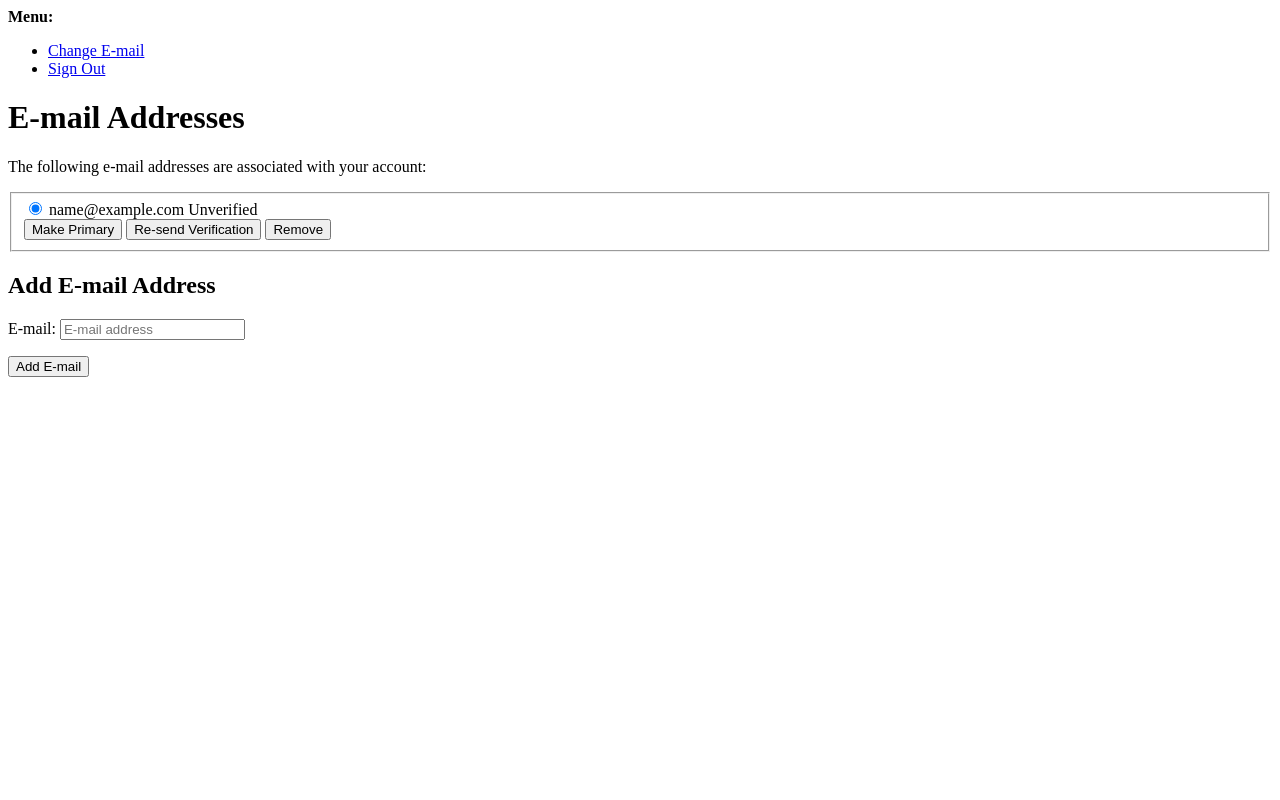
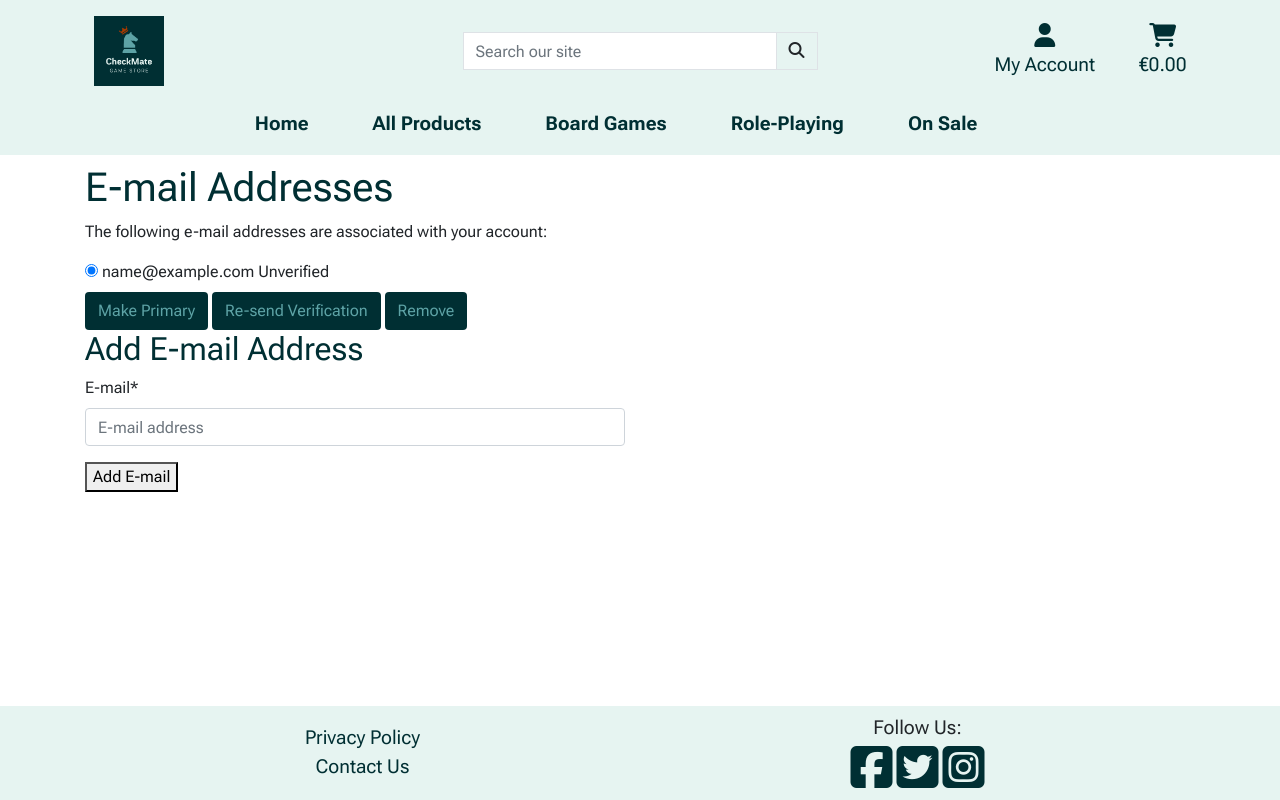
Before and after one commit to MarcelloMuy/ci-ms5-ecommerce-game-store, a Django app: page /accounts/email/ in a window 1280 px wide. Run offline with Django 3.2, Linux system fonts and the light colour scheme; the visitor is signed in with stand-in values (Sample User, id 1); data comes from the database, SQL or seed files in the repository; some libraries are stand-ins or nearby versions.

Commit message:
Update allauth templates

```diff
--- a/static/css/base.css
+++ b/static/css/base.css
@@ -37,6 +37,11 @@ a:hover {
 .btn-dark {
     background-color: #002F33;
     color: #E6F4F1;
+}
+
+.btn-dark-2 {
+    background-color: #002F33;
+    color: #5da3a6;
 }
 
 /* ------------------------------- Navbar */
--- a/templates/allauth/account/account_inactive.html
+++ b/templates/allauth/account/account_inactive.html
@@ -4,8 +4,8 @@
 
 {% block head_title %}{% trans "Account Inactive" %}{% endblock %}
 
-{% block content %}
-<h1>{% trans "Account Inactive" %}</h1>
+{% block inner_content %}
+<h1 class="text-dark">{% trans "Account Inactive" %}</h1>
 
 <p>{% trans "This account is inactive." %}</p>
 {% endblock %}
--- a/templates/allauth/account/base.html
+++ b/templates/allauth/account/base.html
@@ -1,40 +1,15 @@
-<!DOCTYPE html>
-<html>
-  <head>
-    <title>{% block head_title %}{% endblock %}</title>
-    {% block extra_head %}
-    {% endblock %}
-  </head>
-  <body>
-    {% block body %}
+{% extends "base.html" %}
 
-    {% if messages %}
-    <div>
-      <strong>Messages:</strong>
-      <ul>
-        {% for message in messages %}
-        <li>{{message}}</li>
-        {% endfor %}
-      </ul>
+{% block content %}
+    <div class="container header-container">
+        <div class="overlay"></div>
+        <div class="row">
+            <div class="col-12 col-md-6">
+                <div class="allauth-form-inner-content">
+                    {% block inner_content %}
+                    {% endblock %}
+                </div>
+            </div>
+        </div>
     </div>
-    {% endif %}
-
-    <div>
-      <strong>Menu:</strong>
-      <ul>
-        {% if user.is_authenticated %}
-        <li><a href="{% url 'account_email' %}">Change E-mail</a></li>
-        <li><a href="{% url 'account_logout' %}">Sign Out</a></li>
-        {% else %}
-        <li><a href="{% url 'account_login' %}">Sign In</a></li>
-        <li><a href="{% url 'account_signup' %}">Sign Up</a></li>
-        {% endif %}
-      </ul>
-    </div>
-    {% block content %}
-    {% endblock %}
-    {% endblock %}
-    {% block extra_body %}
-    {% endblock %}
-  </body>
-</html>
+{% endblock %}
--- a/templates/allauth/account/email.html
+++ b/templates/allauth/account/email.html
@@ -4,8 +4,8 @@
 
 {% block head_title %}{% trans "E-mail Addresses" %}{% endblock %}
 
-{% block content %}
-    <h1>{% trans "E-mail Addresses" %}</h1>
+{% block inner_content %}
+    <h1 class="text-dark">{% trans "E-mail Addresses" %}</h1>
 {% if user.emailaddress_set.all %}
 <p>{% trans 'The following e-mail addresses are associated with your account:' %}</p>
 
@@ -31,9 +31,9 @@
   {% endfor %}
 
 <div class="buttonHolder">
-      <button class="secondaryAction" type="submit" name="action_primary" >{% trans 'Make Primary' %}</button>
-      <button class="secondaryAction" type="submit" name="action_send" >{% trans 'Re-send Verification' %}</button>
-      <button class="primaryAction" type="submit" name="action_remove" >{% trans 'Remove' %}</button>
+      <button class="secondaryAction btn btn-dark-2 hover-white" type="submit" name="action_primary" >{% trans 'Make Primary' %}</button>
+      <button class="secondaryAction btn btn-dark-2 hover-white" type="submit" name="action_send" >{% trans 'Re-send Verification' %}</button>
+      <button class="primaryAction btn btn-dark-2 hover-white" type="submit" name="action_remove" >{% trans 'Remove' %}</button>
 </div>
 
 </fieldset>
@@ -45,11 +45,11 @@
 {% endif %}
 
   {% if can_add_email %}
-    <h2>{% trans "Add E-mail Address" %}</h2>
+    <h2 class="text-dark">{% trans "Add E-mail Address" %}</h2>
 
     <form method="post" action="{% url 'account_email' %}" class="add_email">
         {% csrf_token %}
-        {{ form.as_p }}
+        {{ form|crispy }}
         <button name="action_add" type="submit">{% trans "Add E-mail" %}</button>
     </form>
   {% endif %}
--- a/templates/allauth/account/email_confirm.html
+++ b/templates/allauth/account/email_confirm.html
@@ -6,8 +6,8 @@
 {% block head_title %}{% trans "Confirm E-mail Address" %}{% endblock %}
 
 
-{% block content %}
-<h1>{% trans "Confirm E-mail Address" %}</h1>
+{% block inner_content %}
+<h1 class="text-dark">{% trans "Confirm E-mail Address" %}</h1>
 
 {% if confirmation %}
 
@@ -17,7 +17,7 @@
 
 <form method="post" action="{% url 'account_confirm_email' confirmation.key %}">
 {% csrf_token %}
-    <button type="submit">{% trans 'Confirm' %}</button>
+    <button type="submit btn btn-dark-2 hover-white">{% trans 'Confirm' %}</button>
 </form>
 
 {% else %}
--- a/templates/allauth/account/logout.html
+++ b/templates/allauth/account/logout.html
@@ -4,8 +4,8 @@
 
 {% block head_title %}{% trans "Sign Out" %}{% endblock %}
 
-{% block content %}
-<h1>{% trans "Sign Out" %}</h1>
+{% block inner_content %}
+<h1 class="text-dark">{% trans "Sign Out" %}</h1>
 
 <p>{% trans 'Are you sure you want to sign out?' %}</p>
 
@@ -14,7 +14,7 @@
   {% if redirect_field_value %}
   <input type="hidden" name="{{ redirect_field_name }}" value="{{ redirect_field_value }}"/>
   {% endif %}
-  <button type="submit">{% trans 'Sign Out' %}</button>
+  <button type="submit btn btn-dark-2 hover-white">{% trans 'Sign Out' %}</button>
 </form>
 
 
--- a/templates/allauth/account/password_reset.html
+++ b/templates/allauth/account/password_reset.html
@@ -5,9 +5,9 @@
 
 {% block head_title %}{% trans "Password Reset" %}{% endblock %}
 
-{% block content %}
+{% block inner_content %}
 
-    <h1>{% trans "Password Reset" %}</h1>
+    <h1 class="text-dark">{% trans "Password Reset" %}</h1>
     {% if user.is_authenticated %}
     {% include "account/snippets/already_logged_in.html" %}
     {% endif %}
@@ -16,7 +16,7 @@
 
     <form method="POST" action="{% url 'account_reset_password' %}" class="password_reset">
         {% csrf_token %}
-        {{ form.as_p }}
+        {{ form|crispy }}
         <input type="submit" value="{% trans 'Reset My Password' %}" />
     </form>
 
--- a/templates/allauth/account/password_reset_done.html
+++ b/templates/allauth/account/password_reset_done.html
@@ -5,8 +5,8 @@
 
 {% block head_title %}{% trans "Password Reset" %}{% endblock %}
 
-{% block content %}
-    <h1>{% trans "Password Reset" %}</h1>
+{% block inner_content %}
+    <h1 class="text-dark">{% trans "Password Reset" %}</h1>
 
     {% if user.is_authenticated %}
     {% include "account/snippets/already_logged_in.html" %}
--- a/templates/allauth/account/password_reset_from_key.html
+++ b/templates/allauth/account/password_reset_from_key.html
@@ -3,8 +3,8 @@
 {% load i18n %}
 {% block head_title %}{% trans "Change Password" %}{% endblock %}
 
-{% block content %}
-    <h1>{% if token_fail %}{% trans "Bad Token" %}{% else %}{% trans "Change Password" %}{% endif %}</h1>
+{% block inner_content %}
+    <h1 class="text-dark">{% if token_fail %}{% trans "Bad Token" %}{% else %}{% trans "Change Password" %}{% endif %}</h1>
 
     {% if token_fail %}
         {% url 'account_reset_password' as passwd_reset_url %}
@@ -12,7 +12,7 @@
     {% else %}
         <form method="POST" action="{{ action_url }}">
             {% csrf_token %}
-            {{ form.as_p }}
+            {{ form|crispy }}
             <input type="submit" name="action" value="{% trans 'change password' %}"/>
         </form>
     {% endif %}
--- a/templates/allauth/account/password_reset_from_key_done.html
+++ b/templates/allauth/account/password_reset_from_key_done.html
@@ -3,7 +3,7 @@
 {% load i18n %}
 {% block head_title %}{% trans "Change Password" %}{% endblock %}
 
-{% block content %}
-    <h1>{% trans "Change Password" %}</h1>
+{% block inner_content %}
+    <h1 class="text-dark">{% trans "Change Password" %}</h1>
     <p>{% trans 'Your password is now changed.' %}</p>
 {% endblock %}
--- a/templates/allauth/account/password_set.html
+++ b/templates/allauth/account/password_set.html
@@ -4,12 +4,12 @@
 
 {% block head_title %}{% trans "Set Password" %}{% endblock %}
 
-{% block content %}
-    <h1>{% trans "Set Password" %}</h1>
+{% block inner_content %}
+    <h1 class="text-dark">{% trans "Set Password" %}</h1>
 
     <form method="POST" action="{% url 'account_set_password' %}" class="password_set">
         {% csrf_token %}
-        {{ form.as_p }}
+        {{ form|crispy }}
         <input type="submit" name="action" value="{% trans 'Set Password' %}"/>
     </form>
 {% endblock %}
--- a/templates/allauth/account/signup_closed.html
+++ b/templates/allauth/account/signup_closed.html
@@ -4,8 +4,8 @@
 
 {% block head_title %}{% trans "Sign Up Closed" %}{% endblock %}
 
-{% block content %}
-<h1>{% trans "Sign Up Closed" %}</h1>
+{% block inner_content %}
+<h1 class="text-dark">{% trans "Sign Up Closed" %}</h1>
 
 <p>{% trans "We are sorry, but the sign up is currently closed." %}</p>
 {% endblock %}
--- a/templates/allauth/account/verification_sent.html
+++ b/templates/allauth/account/verification_sent.html
@@ -4,8 +4,8 @@
 
 {% block head_title %}{% trans "Verify Your E-mail Address" %}{% endblock %}
 
-{% block content %}
-    <h1>{% trans "Verify Your E-mail Address" %}</h1>
+{% block inner_content %}
+    <h1 class="text-dark">{% trans "Verify Your E-mail Address" %}</h1>
 
     <p>{% blocktrans %}We have sent an e-mail to you for verification. Follow the link provided to finalize the signup process. If you do not see the verification e-mail in your main inbox, check your spam folder. Please contact us if you do not receive the verification e-mail within a few minutes.{% endblocktrans %}</p>
 
--- a/templates/allauth/account/verified_email_required.html
+++ b/templates/allauth/account/verified_email_required.html
@@ -4,8 +4,8 @@
 
 {% block head_title %}{% trans "Verify Your E-mail Address" %}{% endblock %}
 
-{% block content %}
-<h1>{% trans "Verify Your E-mail Address" %}</h1>
+{% block inner_content %}
+<h1 class="text-dark">{% trans "Verify Your E-mail Address" %}</h1>
 
 {% url 'account_email' as email_url %}
 
```
Also changed, not shown: templates/allauth/account/login.html (+5 -5 lines), templates/allauth/account/password_change.html (+4 -4 lines), templates/allauth/account/signup.html (+4 -4 lines), templates/allauth/base.html (+40 -0 lines).
